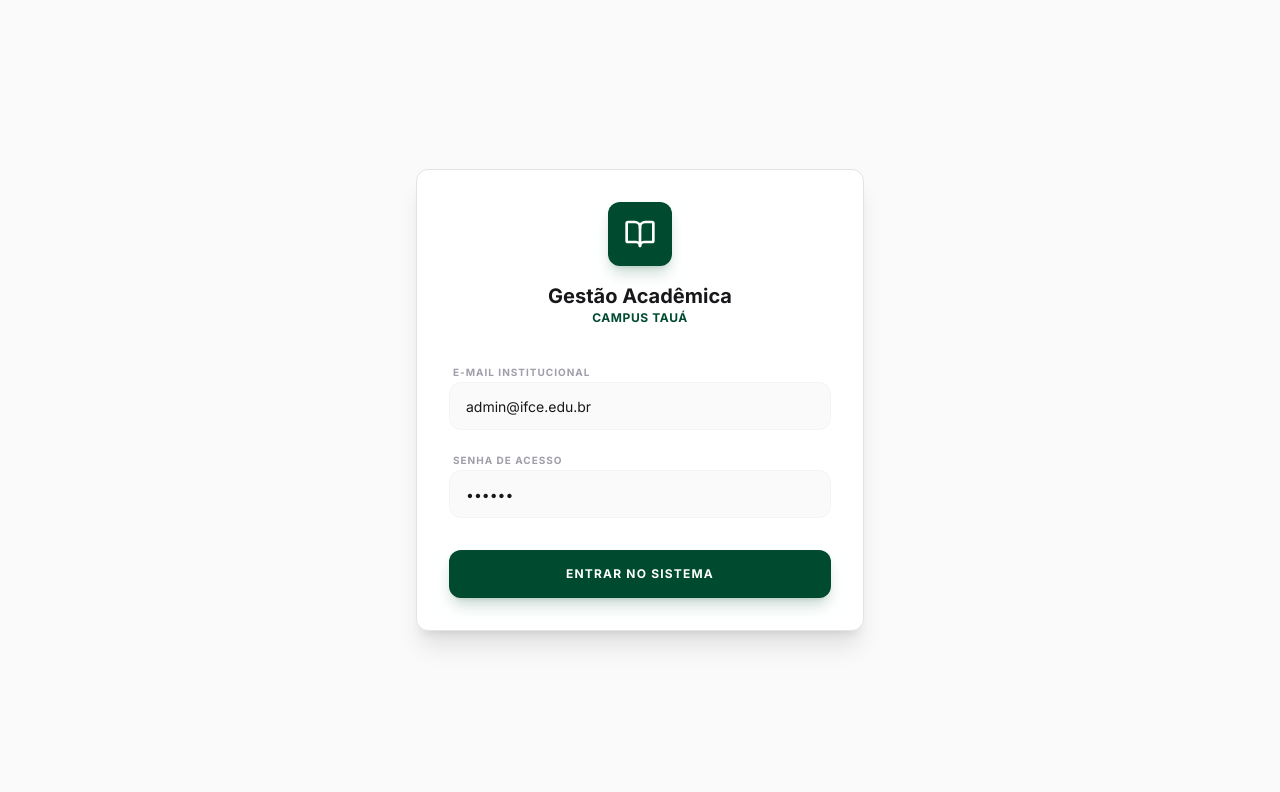
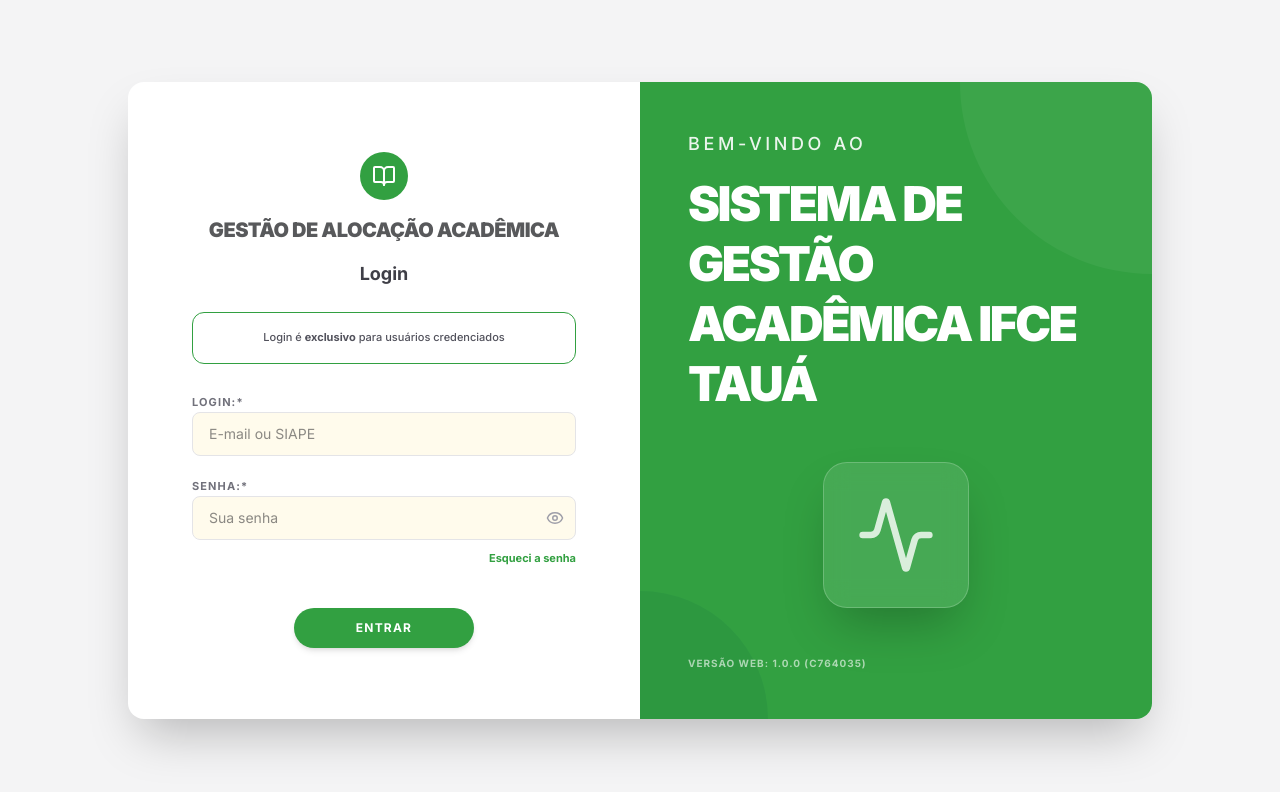
Before and after one commit to devmariliafeitosa/Project_G2A, a React (Vite) app: page / in a window 1280 px wide. Shown: the top 792 px of the page. Built offline with nearby package versions, Linux system fonts and the light colour scheme.

Commit message:
feat: Improve login view and update app metadata
Refactors the login view to include validation, password visibility toggle, and clearer error handling. Updates the application name in metadata.json to reflect the broader scope. Adds an optional `teacherId` field to the `TimeSlot` type.

```diff
--- a/metadata.json
+++ b/metadata.json
@@ -1,5 +1,5 @@
 {
-  "name": "Gestão IFCE Tauá",
+  "name": "Gestão de Alocação Acadêmica",
   "description": "Sistema de Gestão de Encargos Docentes e Alocação Acadêmica para o IFCE Campus Tauá. Otimize a distribuição de carga horária e gere relatórios institucionais.",
   "requestFramePermissions": [],
   "majorCapabilities": []
--- a/src/App.tsx
+++ b/src/App.tsx
@@ -14,6 +14,7 @@
   Trash2,
   Edit3,
   Eye,
+  EyeOff,
   CheckCircle2,
   AlertCircle,
   ArrowLeft,
@@ -180,56 +181,120 @@
 // --- View Components ---
 
 const LoginView = ({ onLogin }: { onLogin: (email: string, pass: string) => void }) => {
-  const [email, setEmail] = useState('admin@ifce.edu.br');
-  const [pass, setPass] = useState('123456');
+  const [email, setEmail] = useState('');
+  const [pass, setPass] = useState('');
+  const [showPass, setShowPass] = useState(false);
+  const [errors, setErrors] = useState<{ email?: string; pass?: string }>({});
+
+  const validate = () => {
+    const newErrors: { email?: string; pass?: string } = {};
+    if (!email) newErrors.email = 'Campo obrigatório';
+    if (!pass) newErrors.pass = 'Campo obrigatório';
+    setErrors(newErrors);
+    return Object.keys(newErrors).length === 0;
+  };
+
+  const handleLogin = () => {
+    if (validate()) {
+      onLogin(email, pass);
+    }
+  };
 
   return (
-    <div className="min-h-screen flex items-center justify-center bg-zinc-50 p-6">
-      <motion.div
-        initial={{ opacity: 0, y: 20 }}
-        animate={{ opacity: 1, y: 0 }}
-        className="w-full max-w-md bg-white p-8 rounded-xl border border-zinc-200 shadow-xl space-y-8"
-      >
-        <div className="flex flex-col items-center gap-4">
-          <div className="w-16 h-16 bg-primary rounded-xl flex items-center justify-center text-white shadow-lg shadow-primary/20">
-            <BookOpen size={32} />
+    <div className="min-h-screen flex items-center justify-center bg-zinc-100 font-sans">
+      <div className="w-full max-w-5xl flex flex-col md:flex-row bg-white rounded-2xl shadow-2xl overflow-hidden min-h-[600px]">
+        {/* Left Side: Login Form */}
+        <div className="w-full md:w-1/2 p-12 flex flex-col items-center justify-center space-y-6 relative">
+          <div className="flex flex-col items-center gap-2 mb-4">
+            <div className="w-12 h-12 bg-[#32a041] rounded-full flex items-center justify-center text-white mb-2">
+              <BookOpen size={24} />
             </div>
-          <div className="text-center">
-            <h1 className="text-xl font-bold text-zinc-900">Gestão Acadêmica</h1>
-            <p className="text-xs text-primary font-bold uppercase tracking-wider">Campus Tauá</p>
-          </div>
+            <span className="text-xl font-black text-[#58595b] tracking-tight text-center">GESTÃO DE ALOCAÇÃO ACADÊMICA</span>
           </div>
 
-        <div className="space-y-4">
-          <div className="space-y-1.5">
-            <label className="text-[10px] font-bold text-zinc-400 uppercase tracking-widest ml-1">E-mail Institucional</label>
+          <h2 className="text-lg font-bold text-zinc-700">Login</h2>
+
+          <div className="w-full max-w-sm bg-white border border-[#32a041] rounded-xl p-4 text-center">
+            <p className="text-[11px] text-zinc-600 font-medium leading-relaxed">
+              Login é <strong>exclusivo</strong> para usuários credenciados
+            </p>
+          </div>
+
+          <div className="w-full max-w-sm space-y-4">
+            <div className="space-y-1">
+              <label className="text-[11px] font-bold text-zinc-500 uppercase tracking-widest">Login:*</label>
               <input
                 type="text"
                 value={email}
                 onChange={e => setEmail(e.target.value)}
-              className="w-full h-12 bg-zinc-50 border border-zinc-100 rounded-xl px-4 text-sm focus:ring-1 focus:ring-primary/20 outline-none transition-all"
-              placeholder="seu.nome@ifce.edu.br"
+                className={`w-full h-11 ${errors.email ? 'bg-rose-50 border-rose-300' : 'bg-[#fffbec] border-zinc-200'} border rounded-lg px-4 text-sm outline-none transition-all`}
+                placeholder="E-mail ou SIAPE"
               />
+              {errors.email && <p className="text-[10px] text-rose-500 font-bold ml-1">{errors.email}</p>}
             </div>
-          <div className="space-y-1.5">
-            <label className="text-[10px] font-bold text-zinc-400 uppercase tracking-widest ml-1">Senha de Acesso</label>
+
+            <div className="space-y-1">
+              <label className="text-[11px] font-bold text-zinc-500 uppercase tracking-widest">Senha:*</label>
+              <div className="relative">
                 <input
-              type="password"
+                  type={showPass ? "text" : "password"}
                   value={pass}
                   onChange={e => setPass(e.target.value)}
-              className="w-full h-12 bg-zinc-50 border border-zinc-100 rounded-xl px-4 text-sm focus:ring-1 focus:ring-primary/20 outline-none transition-all"
-              placeholder="••••••••"
+                  className={`w-full h-11 ${errors.pass ? 'bg-rose-50 border-rose-300' : 'bg-[#fffbec] border-zinc-200'} border rounded-lg px-4 text-sm outline-none transition-all pr-10`}
+                  placeholder="Sua senha"
                 />
+                <button
+                  onClick={() => setShowPass(!showPass)}
+                  className="absolute right-3 top-1/2 -translate-y-1/2 text-zinc-400 hover:text-zinc-600"
+                >
+                  {showPass ? <EyeOff size={18} /> : <Eye size={18} />}
+                </button>
+              </div>
+              {errors.pass && <p className="text-[10px] text-rose-500 font-bold ml-1">{errors.pass}</p>}
+              <div className="text-right">
+                <button className="text-[11px] text-[#32a041] font-bold hover:underline">Esqueci a senha</button>
+              </div>
             </div>
           </div>
 
           <button
-          onClick={() => onLogin(email, pass)}
-          className="w-full h-12 bg-primary text-white rounded-xl font-bold text-xs uppercase tracking-widest hover:bg-emerald-700 transition-all shadow-lg shadow-primary/20"
+            onClick={handleLogin}
+            className="w-full max-w-[180px] h-10 bg-[#32a041] text-white rounded-full font-bold text-xs uppercase tracking-widest hover:bg-[#2b8a38] transition-all shadow-md mt-4"
           >
-          Entrar no Sistema
+            Entrar
           </button>
+        </div>
+
+        {/* Right Side: Welcome Banner */}
+        <div className="hidden md:flex md:w-1/2 bg-[#32a041] p-12 flex-col justify-between text-white relative overflow-hidden">
+          <div className="relative z-10 transition-transform duration-500 hover:translate-x-2">
+            <p className="text-lg font-medium opacity-90 uppercase tracking-[0.2em] mb-4">Bem-vindo ao</p>
+            <h1 className="text-4xl lg:text-5xl font-black leading-tight tracking-tighter">
+              SISTEMA DE GESTÃO <br />
+              ACADÊMICA IFCE TAUÁ
+            </h1>
+          </div>
+
+          <div className="relative z-10 flex justify-center py-12">
+            <motion.div
+              initial={{ scale: 0.9, opacity: 0 }}
+              animate={{ scale: 1, opacity: 1 }}
+              transition={{ delay: 0.2 }}
+              className="bg-white/10 backdrop-blur-md p-8 rounded-3xl border border-white/20 shadow-2xl"
+            >
+              <Activity size={80} className="text-white opacity-80" />
             </motion.div>
+          </div>
+
+          <div className="relative z-10">
+            <p className="text-[10px] font-bold uppercase tracking-widest opacity-60">Versão Web: 1.0.0 (c764035)</p>
+          </div>
+
+          {/* Decorative shapes */}
+          <div className="absolute top-0 right-0 w-96 h-96 bg-white/5 rounded-full -translate-y-1/2 translate-x-1/2"></div>
+          <div className="absolute bottom-0 left-0 w-64 h-64 bg-emerald-900/10 rounded-full translate-y-1/2 -translate-x-1/2"></div>
+        </div>
+      </div>
     </div>
   );
 };
@@ -239,6 +304,7 @@
   stats,
   courses,
   subjects,
+  teachers,
   schedules,
   onAddSchedule
 }: {
@@ -246,6 +312,7 @@
   stats: any,
   courses: Course[],
   subjects: Subject[],
+  teachers: User[],
   schedules: ScheduleEntry[],
   onAddSchedule: (s: Omit<ScheduleEntry, 'id'>) => void
 }) => {
@@ -341,6 +408,7 @@
                         s.timeSlotId === slot.id
                       );
                       const subject = entryInRange ? subjects.find(s => s.id === entryInRange.subjectId) : null;
+                      const teacher = entryInRange && entryInRange.teacherId ? teachers.find(t => t.id === entryInRange.teacherId) : null;
 
                       if (slot.isBreak) {
                         return (
@@ -350,41 +418,52 @@
                         );
                       }
 
+                      const isAdminUser = user.id === '99';
+
                       return (
                         <div
                           key={day}
                           className={`min-h-[60px] rounded-xl border p-2 flex flex-col justify-center shadow-sm relative group cursor-pointer transition-all ${
                             subject
                               ? (subject.color || PASTEL_COLORS[0])
-                              : 'bg-zinc-50/30 border-zinc-100 hover:border-zinc-200'
+                              : 'bg-zinc-50/30 border-zinc-100' + (!isAdminUser ? ' hover:border-zinc-200' : '')
                           }`}
                         >
                           {subject ? (
                             <>
                               <p className="text-[10px] font-bold leading-tight">{subject.name}</p>
                               <div className="mt-1 flex items-center justify-between">
-                                <span className="text-[8px] font-bold opacity-60 uppercase">IFCE</span>
+                                <span className="text-[8px] font-bold opacity-60 uppercase truncate pr-1">
+                                  {teacher ? `Prof: ${teacher.name.split(' ')[0]}` : 'Docente'}
+                                </span>
+                                {!isAdminUser && (
                                   <button
                                     onClick={() => {
-                                    // Remove logic could be here if we were doing full state mgmt
+                                      // Remove logic could be here
                                     }}
                                     className="text-[8px] font-bold opacity-0 group-hover:opacity-100 hover:text-alert"
                                   >
                                     Remover
                                   </button>
+                                )}
                               </div>
                             </>
                           ) : (
+                            !isAdminUser ? (
                               <div className="opacity-0 group-hover:opacity-100 flex flex-col items-center gap-1">
                                 <select
                                   onChange={(e) => {
                                     if (e.target.value) {
+                                      // Simple logic: pick the first teacher who is allocated this subject
+                                      // In a real app, this would be more explicit
+                                      const allocatedTeacher = teachers.find(t => t.disciplinasMinistradas.includes(e.target.value));
                                       onAddSchedule({
                                         courseId: selectedCourseId,
                                         period: selectedPeriod,
                                         dayOfWeek: day,
                                         timeSlotId: slot.id,
-                                      subjectId: e.target.value
+                                        subjectId: e.target.value,
+                                        teacherId: allocatedTeacher?.id
                                       });
                                     }
                                   }}
@@ -394,6 +473,7 @@
                                   {courseSubjects.map(s => <option key={s.id} value={s.id}>{s.name}</option>)}
                                 </select>
                               </div>
+                            ) : null
                           )}
                         </div>
                       );
@@ -454,13 +534,15 @@
   teachers,
   subjects,
   onAddCourse,
-  onAddSubject
+  onAddSubject,
+  onUpdateCourse
 }: {
   courses: Course[],
   teachers: User[],
   subjects: Subject[],
   onAddCourse: (name: string, level: Level, type: CourseType, duration: 'Semestral' | 'Anual') => void,
-  onAddSubject: (name: string, workload: number, courseId: string, period: number, type: 'Obrigatória' | 'Optativa') => void
+  onAddSubject: (name: string, workload: number, courseId: string, period: number, type: 'Obrigatória' | 'Optativa') => void,
+  onUpdateCourse: (course: Course) => void
 }) => {
   const [isAddingCourse, setIsAddingCourse] = useState(false);
   const [addingSubjectTo, setAddingSubjectTo] = useState<string | null>(null);
@@ -484,6 +566,11 @@
   const filteredCourses = useMemo(() => {
     return courses.filter(c => c.name.toLowerCase().includes(searchTerm.toLowerCase()));
   }, [courses, searchTerm]);
+
+  const getAvailableCoordinators = (currentCoordId?: string) => {
+    // Teachers that are not coordinators of ANY other course
+    return teachers.filter(t => !courses.some(c => c.coordinatorId === t.id && c.id !== expandedCourse) || t.id === currentCoordId);
+  };
 
   return (
     <div className="space-y-6 animate-in fade-in duration-500">
@@ -550,7 +637,9 @@
       )}
 
       <div className="border border-zinc-200 rounded-xl divide-y divide-zinc-100 bg-white shadow-sm overflow-hidden font-sans">
-        {filteredCourses.length > 0 ? filteredCourses.map(course => (
+        {filteredCourses.length > 0 ? filteredCourses.map(course => {
+          const coordinator = teachers.find(t => t.id === course.coordinatorId);
+          return (
             <div key={course.id} className="group">
               <div
                 className="p-4 flex items-center justify-between cursor-pointer hover:bg-zinc-50 transition-colors"
@@ -562,7 +651,9 @@
                   </div>
                   <div>
                     <h4 className="text-sm font-bold text-zinc-900 leading-none">{course.name}</h4>
-                  <p className="text-[10px] text-zinc-500 mt-1 uppercase tracking-tight font-medium">{course.level} • {course.type}</p>
+                    <p className="text-[10px] text-zinc-500 mt-1 uppercase tracking-tight font-medium">
+                      {course.level} • {course.type} {coordinator ? `• Coord: ${coordinator.name}` : ''}
+                    </p>
                   </div>
                 </div>
                 <ChevronRight size={18} className={`text-zinc-300 transition-transform ${expandedCourse === course.id ? 'rotate-90 text-primary' : ''}`} />
@@ -572,6 +663,26 @@
                 {expandedCourse === course.id && (
                   <motion.div initial={{ height: 0, opacity: 0 }} animate={{ height: 'auto', opacity: 1 }} exit={{ height: 0, opacity: 0 }} className="overflow-hidden bg-zinc-50/30 border-t border-zinc-100">
                     <div className="p-6 space-y-6">
+                      <div className="flex flex-col md:flex-row md:items-center justify-between gap-4 bg-white p-4 rounded-xl border border-zinc-100 shadow-sm">
+                        <div>
+                          <h5 className="text-[10px] font-bold text-zinc-400 uppercase tracking-widest mb-1">Coordenação do Curso</h5>
+                          <p className="text-sm font-bold text-zinc-900">{coordinator ? coordinator.name : 'Nenhum coordenador definido'}</p>
+                        </div>
+                        <div className="flex items-center gap-3">
+                          <label className="text-[9px] font-bold text-zinc-400 uppercase">Trocar:</label>
+                          <select
+                            value={course.coordinatorId || ''}
+                            onChange={(e) => onUpdateCourse({...course, coordinatorId: e.target.value})}
+                            className="bg-zinc-50 border border-zinc-200 rounded-lg px-3 py-1.5 text-[10px] font-bold text-zinc-700 outline-none"
+                          >
+                            <option value="">Selecionar Coordenador...</option>
+                            {getAvailableCoordinators(course.coordinatorId).map(t => (
+                              <option key={t.id} value={t.id}>{t.name}</option>
+                            ))}
+                          </select>
+                        </div>
+                      </div>
+
                       <div className="flex items-center justify-between">
                         <h5 className="text-[10px] font-bold text-zinc-400 uppercase tracking-widest flex items-center gap-2">
                           <BookPlus size={14} /> Matriz Curricular
@@ -626,7 +737,8 @@
                 )}
               </AnimatePresence>
             </div>
-        )) : (
+          );
+        }) : (
           <div className="px-6 py-16 text-center">
             <BookOpen className="mx-auto text-zinc-200 mb-4" size={32} />
             <p className="text-sm font-medium text-zinc-400 font-sans italic tracking-tight">A base de cursos está vazia.</p>
@@ -931,7 +1043,7 @@
 const SettingsView = () => (
   <div className="space-y-8 animate-in fade-in duration-500">
     <header>
-      <h1 className="text-2xl font-bold text-zinc-900">Configurações do Campus</h1>
+      <h1 className="text-2xl font-bold text-zinc-900">Cronograma do Campus</h1>
       <p className="text-zinc-500 text-sm">Ajustes globais do sistema.</p>
     </header>
 
@@ -1015,6 +1127,10 @@
     setSubjects([...subjects, { id: Date.now().toString(), name, workload, courseId, period, type, color: PASTEL_COLORS[colorIndex] }]);
   };
 
+  const updateCourse = (course: Course) => {
+    setCourses(courses.map(c => c.id === course.id ? course : c));
+  };
+
   const addTeacher = (data: any) => {
     setTeachers([...teachers, {
       ...data,
@@ -1053,7 +1169,7 @@
           <SidebarItem icon={Building2} label="Cursos e Disciplinas" active={currentView === 'courses' && !selectedTeacherId} onClick={() => { setCurrentView('courses'); setSelectedTeacherId(null); }} />
           <SidebarItem icon={Users} label="Docentes" active={(currentView === 'teachers' || !!selectedTeacherId) && !(selectedTeacherId === session.user?.id)} onClick={() => { setCurrentView('teachers'); setSelectedTeacherId(null); }} />
           <SidebarItem icon={FileText} label="Relatórios" active={currentView === 'reports' && !selectedTeacherId} onClick={() => { setCurrentView('reports'); setSelectedTeacherId(null); }} />
-          <SidebarItem icon={Settings} label="Configurações" active={currentView === 'settings' && !selectedTeacherId} onClick={() => { setCurrentView('settings'); setSelectedTeacherId(null); }} />
+          <SidebarItem icon={Settings} label="Cronograma" active={currentView === 'settings' && !selectedTeacherId} onClick={() => { setCurrentView('settings'); setSelectedTeacherId(null); }} />
         </nav>
 
         <div className="p-4 mt-auto border-t border-zinc-100">
@@ -1101,11 +1217,12 @@
                     stats={{ teachers: teachers.length, courses: courses.length, subjects: subjects.length }}
                     courses={courses}
                     subjects={subjects}
+                    teachers={teachers}
                     schedules={schedules}
                     onAddSchedule={addSchedule}
                   />
                 )}
-                {currentView === 'courses' && <CoursesView courses={courses} teachers={teachers} subjects={subjects} onAddCourse={addCourse} onAddSubject={addSubject} />}
+                {currentView === 'courses' && <CoursesView courses={courses} teachers={teachers} subjects={subjects} onAddCourse={addCourse} onAddSubject={addSubject} onUpdateCourse={updateCourse} />}
                 {currentView === 'teachers' && <TeachersView teachers={teachers} onAddTeacher={addTeacher} onSelectTeacher={setSelectedTeacherId} onDeleteTeacher={deleteTeacher} />}
                 {currentView === 'reports' && <ReportsView />}
                 {currentView === 'settings' && <SettingsView />}
--- a/src/types.ts
+++ b/src/types.ts
@@ -90,6 +90,7 @@
   dayOfWeek: string;
   timeSlotId: string;
   subjectId: string;
+  teacherId?: string;
 }
 
 export interface Allocation {
```
Lines whose indentation alone changed are shown as unchanged.
